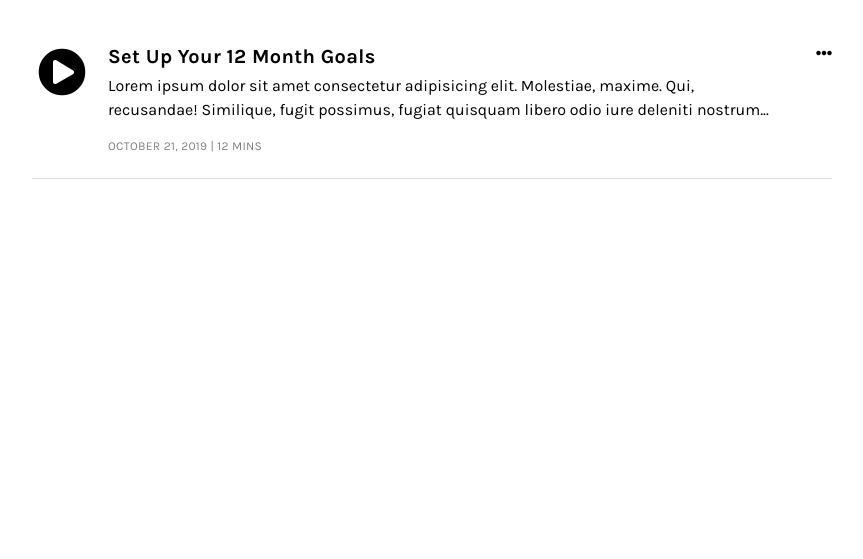
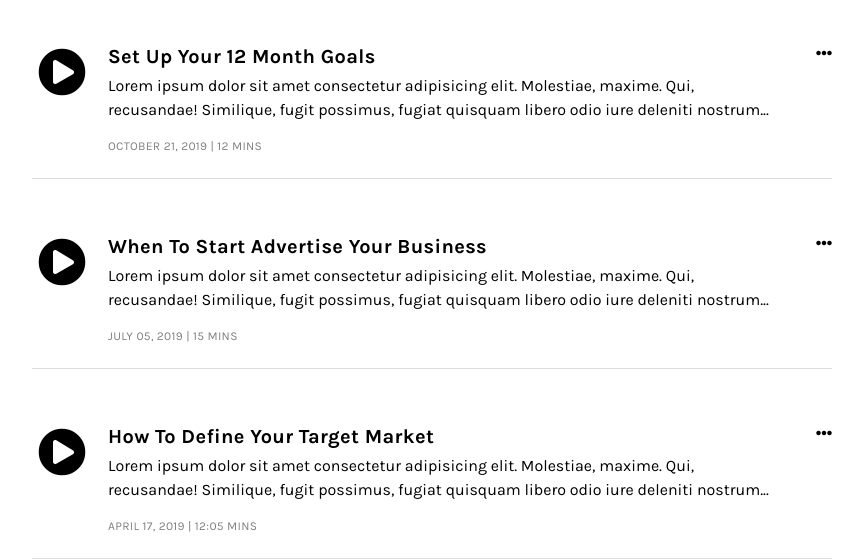
Before and after one commit to kenold/podkas, a website: page index.html in a window 1280 px wide. Shown: the part 420-979 px from the top of the page, without its empty margins (208-1071 px from the left). Before the commit the page ends 800 px from the top, so only its background shows below. Drawn offline with nearby package versions, Linux system fonts and the light colour scheme.

Commit message:
add new episode block

```diff
--- a/index.html
+++ b/index.html
@@ -43,6 +43,37 @@
                 </div>
                 <div class="episode__expand"><i class="fas fa-ellipsis-h"></i></div>
             </div>
+
+            <div class="episode">
+                <button class="episode__button episode__button--play">
+                    <i class="fas fa-play-circle"></i>
+                </button>
+                <div class="episode__body">
+                    <h2 class="episode__title">
+                        <a href="#">When To Start Advertise Your Business</a>
+                    </h2>
+                    <p class="episode__description">Lorem ipsum dolor sit amet consectetur adipisicing elit. Molestiae, maxime. Qui, recusandae! Similique, fugit possimus, fugiat quisquam libero odio iure deleniti nostrum...</p>
+                    <div class="episode__meta">July 05, 2019 | 15 mins</div>
+                </div>
+                <div class="episode__expand"><i class="fas fa-ellipsis-h"></i></div>
+            </div>
+
+            <div class="episode">
+                <button class="episode__button episode__button--play">
+                    <i class="fas fa-play-circle"></i>
+                </button>
+                <div class="episode__body">
+                    <h2 class="episode__title">
+                        <a href="#">How to define your target market</a>
+                    </h2>
+                    <p class="episode__description">Lorem ipsum dolor sit amet consectetur adipisicing elit. Molestiae, maxime. Qui, recusandae! Similique, fugit possimus, fugiat quisquam libero odio iure deleniti nostrum...</p>
+                    <div class="episode__meta">April 17, 2019 | 12:05 mins</div>
+                </div>
+                <div class="episode__expand"><i class="fas fa-ellipsis-h"></i></div>
+            </div>
+
+
+
         </section>
     </div>
     <script src="node_modules/jquery/dist/jquery.min.js"></script>
```
